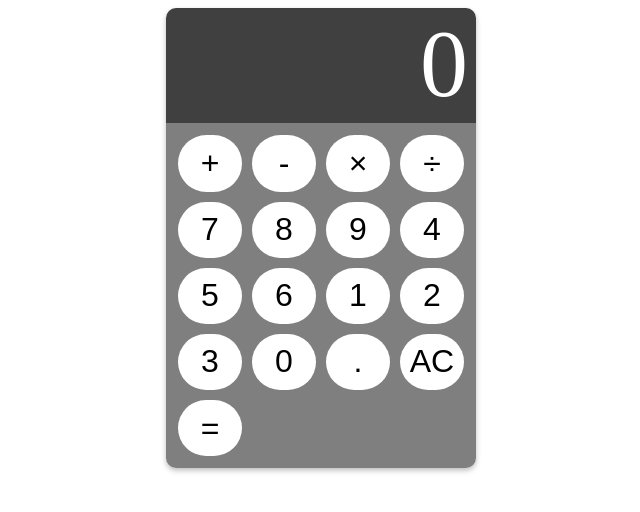
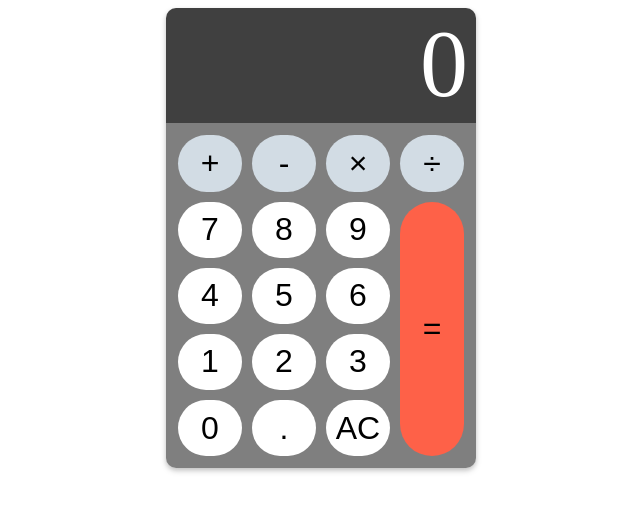
Before and after one commit to nikoroytio/calculator, a plain HTML site: page index.html in a window 1280 px wide. Shown: the whole page, without its empty margins (319-959 px from the left). Drawn offline with nearby package versions, Linux system fonts and the light colour scheme.

Commit message:
fixed typos

```diff
--- a/index.html
+++ b/index.html
@@ -7,29 +7,30 @@
         <meta name="description" content="">
         <meta name="viewport" content="width=device-width, initial-scale=1">
         <link rel="stylesheet" href="/styles.css">
+        <script src=https://cdnjs.cloudflare.com/ajax/libs/mathjs/11.11.1/math.js></script>
         <script src="/javascript.js" defer></script>
     </head>
     <body>
         <div class="calculator">
             <div class="calculator_display">0</div>
             <div class="calculator_keys">
-              <button class="calculator_key calculator_key--operator">+</button>
-              <button class="calculator_key calculator_key--operator">-</button>
-              <button class="calculator_key calculator_key--operator">&times;</button>
-              <button class="calculator_key calculator_key--operator">÷</button>
-              <button class="calculator_key">7</button>
-              <button class="calculator_key">8</button>
-              <button class="calculator_key">9</button>
-              <button class="calculator_key">4</button>
-              <button class="calculator_key">5</button>
-              <button class="calculator_key">6</button>
-              <button class="calculator_key">1</button>
-              <button class="calculator_key">2</button>
-              <button class="calculator_key">3</button>
-              <button class="calculator_key">0</button>
-              <button class="calculator_key">.</button>
-              <button class="calculator_key">AC</button>
-              <button class="calculator_key calculator_key--enter">=</button>
+              <button class="calculator_key calculator_key_operator" data-operation="+">+</button>
+              <button class="calculator_key calculator_key_operator" data-operation="-">-</button>
+              <button class="calculator_key calculator_key_operator" data-operation="*">&times;</button>
+              <button class="calculator_key calculator_key_operator" data-operation="/">÷</button>
+              <button class="calculator_key"data-number="7" >7</button>
+              <button class="calculator_key"data-number="8" >8</button>
+              <button class="calculator_key"data-number="9" >9</button>
+              <button class="calculator_key"data-number="4" >4</button>
+              <button class="calculator_key"data-number="5" >5</button>
+              <button class="calculator_key"data-number="6" >6</button>
+              <button class="calculator_key"data-number="1" >1</button>
+              <button class="calculator_key"data-number="2" >2</button>
+              <button class="calculator_key"data-number="3" >3</button>
+              <button class="calculator_key"data-number="0" >0</button>
+              <button class="calculator_key"data-number="." >.</button>
+              <button class="calculator_key" data-delete ="true">AC</button>
+              <button class="calculator_key calculator_key_enter" data-operation="=">=</button>
             </div>
           </div>
     </body>
```
